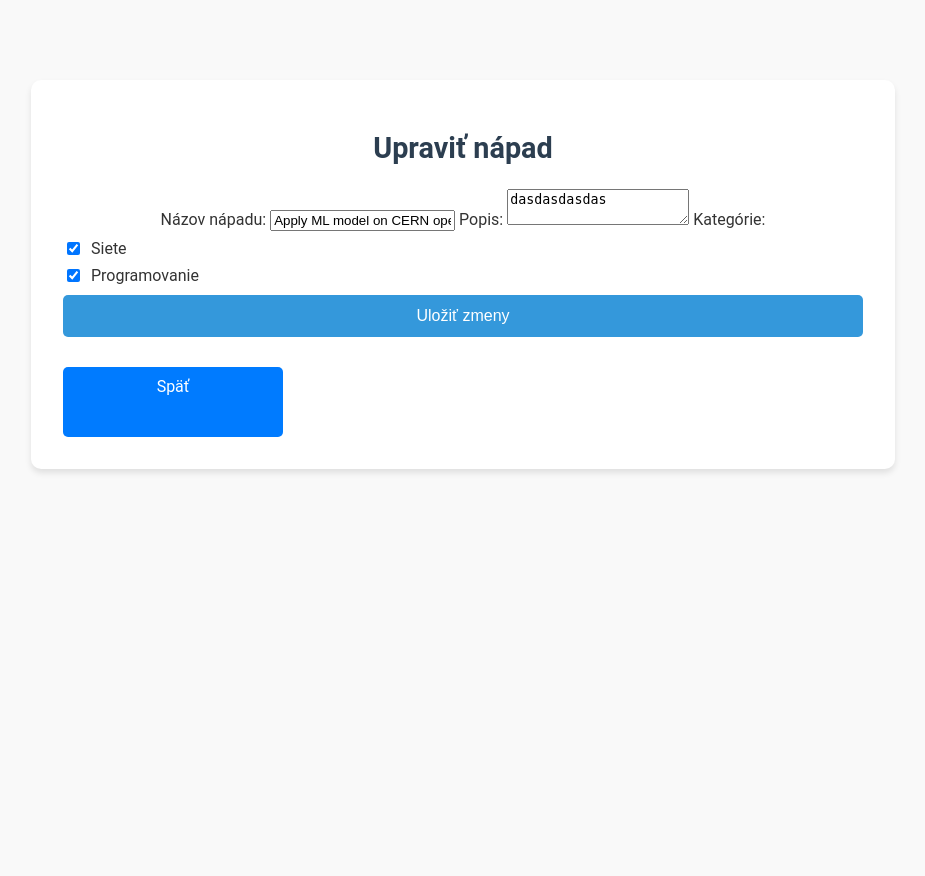
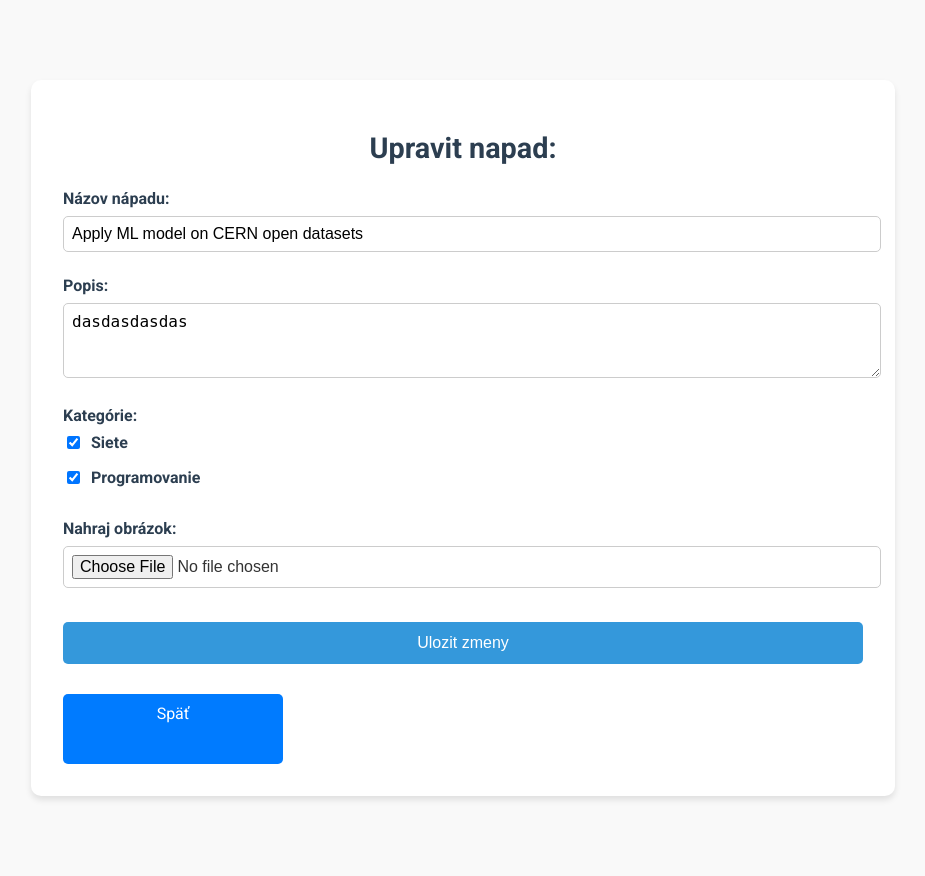
Before and after one commit to samKru123/maturitnaPraca, a Flask app: template IdeaShare_new/templates/edit_idea.html in a window 1280 px wide. Shown: the whole page, without its empty margins (177-1102 px from the left). Before the commit the page ends 473 px from the top, so only its background shows below. Run offline with Flask 3, Linux system fonts and the light colour scheme; the template is opened without the code that fills it: values that come from a table or form of the project are taken from there, others are empty.

Commit message:
Add files via upload

```diff
--- a/IdeaShare_new/templates/edit_idea.html
+++ b/IdeaShare_new/templates/edit_idea.html
@@ -1,35 +1,45 @@
 <!DOCTYPE html>
-<html lang="sk">
+<html lang="en">
 <head>
     <meta charset="UTF-8">
     <meta name="viewport" content="width=device-width, initial-scale=1.0">
+    <title>Add Idea</title>
+    <link href="https://fonts.googleapis.com/css2?family=Roboto:wght@400;500;700&display=swap" rel="stylesheet">
     <link rel="stylesheet" href="/static/styles.css">
-    <title>Upraviť nápad</title>
 </head>
 <body>
     <div class="form-container">
-        <h1>Upraviť nápad</h1>
+        <h1>Upravit napad:</h1>
         <form method="POST">
-            <label for="title">Názov nápadu:</label>
-            <input type="text" name="title" value="{{ idea.title }}" required>
+            <div class="form-group">
+                <label for="title">Názov nápadu:</label>
+                <input type="text" id="title" name="title" value="{{ idea.title }}" required>
+            </div>
 
-            <label for="description">Popis:</label>
-            <textarea name="description" required>{{ idea.description }}</textarea>
+            <div class="form-group">
+                <label for="description">Popis:</label>
+                <textarea class="description" name="description" rows="3" required>{{ idea.description }}</textarea>
+            </div>
 
-            <label for="categories">Kategórie:</label>
-            <div class="checkbox-group">
-                {% for category in categories %}
+            <div class="form-group">
+                <label>Kategórie:</label>
+                <div class="checkbox-group">
+                    {% for category in categories %}
                     <label>
                         <input type="checkbox" name="categories" value="{{ category.name }}"
                         {% if category.name in idea.categories.split(',') %} checked {% endif %}>
                         {{ category.name }}
                     </label>
-                {% endfor %}
+                    {% endfor %}
+                </div>
+            </div>
+            <div class="form-group">
+                <label for="image">Nahraj obrázok:</label>
+                <input type="file" id="image" name="image" accept="image/*">
             </div>
 
-            <button type="submit" class="btn-submit">Uložiť zmeny</button>
+            <button type="submit" class="btn-submit">Ulozit zmeny</button>
         </form>
-
         <a href="{{ url_for('idea_detail', idea_id=idea.id) }}" class="back-button">Späť</a>
     </div>
 </body>
```
Also changed, not shown: IdeaShare_new/instance/ideashare.db.
